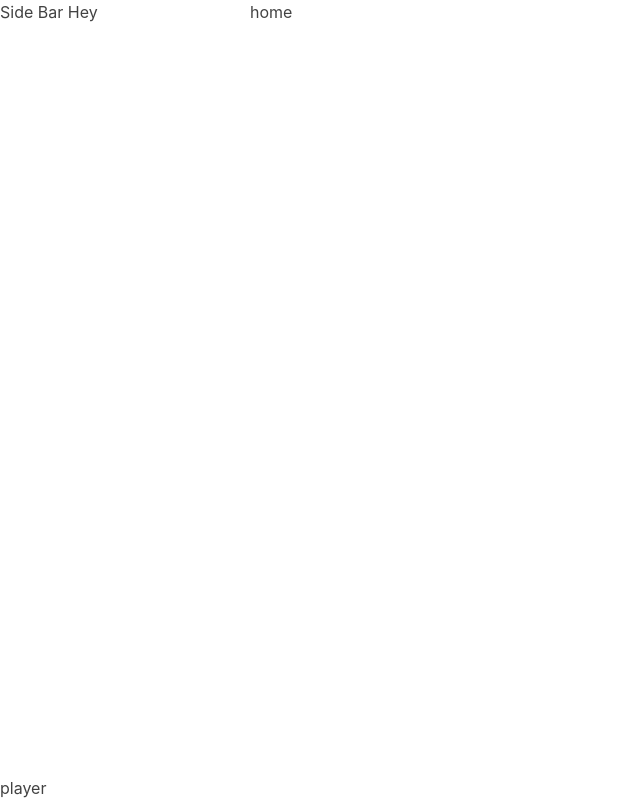
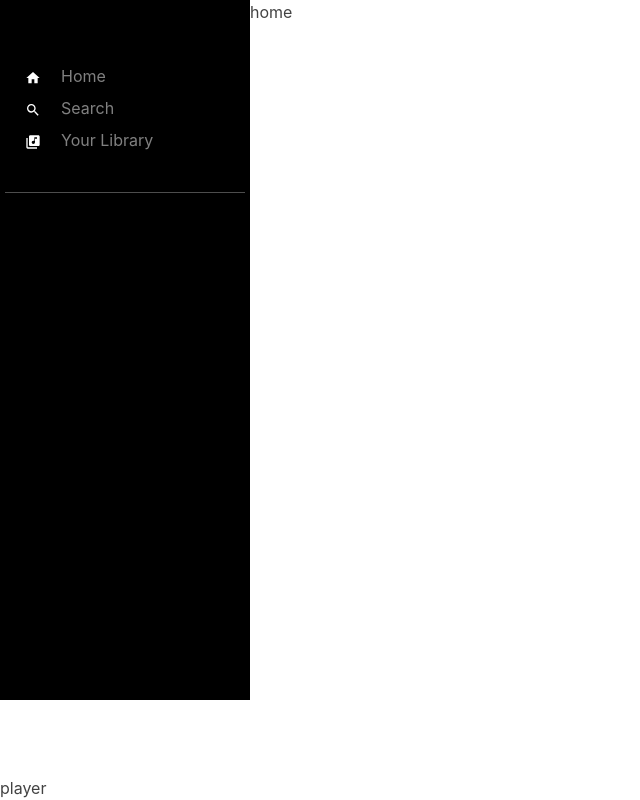
Before and after one commit to Bishoy-Samwel/spotify-Clone, a Next.js app: page / in a window 1280 px wide. Shown: the whole page, without its empty margins (0-640 px from the left). Built offline with nearby package versions, Linux system fonts and the light colour scheme; grey boxes are pictures that could not be loaded.

Commit message:
Add navigation menu with name, icon, route

```diff
--- a/components/sidebar.tsx
+++ b/components/sidebar.tsx
@@ -1,5 +1,72 @@
+import NextImage from "next/image";
+import NextLink from "next/link";
+import {
+  Box,
+  List,
+  ListItem,
+  ListIcon,
+  Divider,
+  Center,
+  LinkOverlay,
+  LinkBox,
+} from "@chakra-ui/layout";
+import { MdHome, MdSearch, MdLibraryMusic } from "react-icons/md";
+
+const navMenu = [
+  {
+    name: "Home",
+    icon: MdHome,
+    route: "/",
+  },
+  {
+    name: "Search",
+    icon: MdSearch,
+    route: "/Search",
+  },
+  {
+    name: "Your Library",
+    icon: MdLibraryMusic,
+    route: "/MusicLibrary",
+  },
+];
+
 const Sidebar = () => {
-  return <div> Side Bar Hey </div>
-}
+  return (
+    <Box
+      width="100%"
+      height="calc(100vh - 100px)"
+      bg="black"
+      paddingX="5px"
+      color="gray"
+    >
+      <Box paddingY="20px">
+        <Box width="120px" marginBottom="20px" paddingX="20">
+          <NextImage src="/logo.png" height={60} width={120} />
+        </Box>
+        <Box marginBottom="20px">
+          <List spacing={2}>
+            {navMenu.map((menu) => (
+              <ListItem paddingX="20px" fontSize="16px" key={menu.name}>
+                <LinkBox>
+                  <NextLink href={menu.route} passHref>
+                    <LinkOverlay>
+                      <ListIcon
+                        as={menu.icon}
+                        color="white"
+                        marginRight="20px"
+                      />
+                      {menu.name}
+                    </LinkOverlay>
+                  </NextLink>
+                </LinkBox>
+              </ListItem>
+            ))}
+          </List>
+          <Divider paddingY="20px"/>
+        </Box>
+      </Box>
+    </Box>
+  );
+};
 
 export default Sidebar;
```
